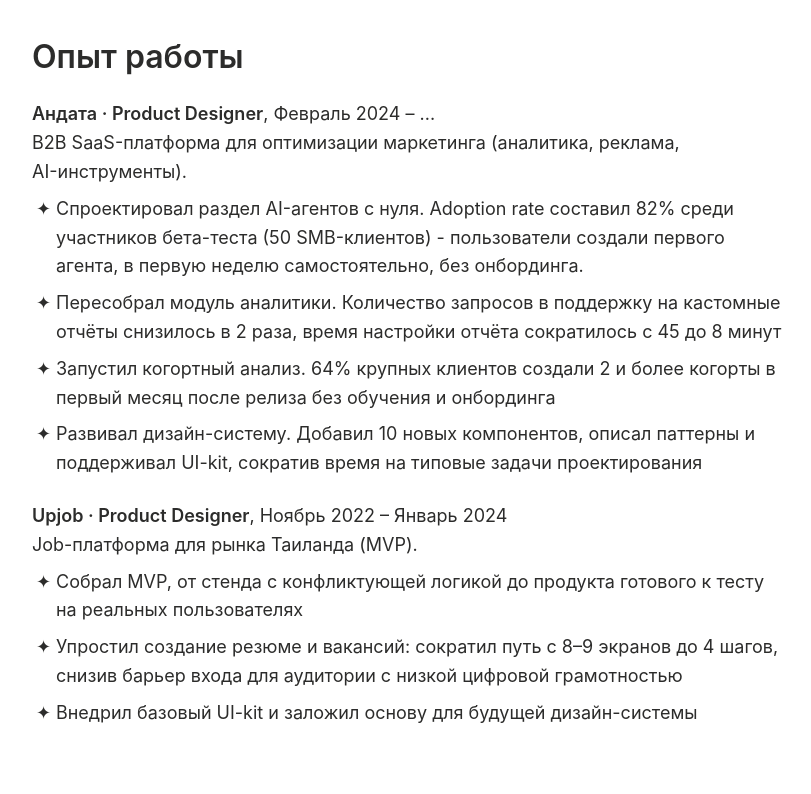
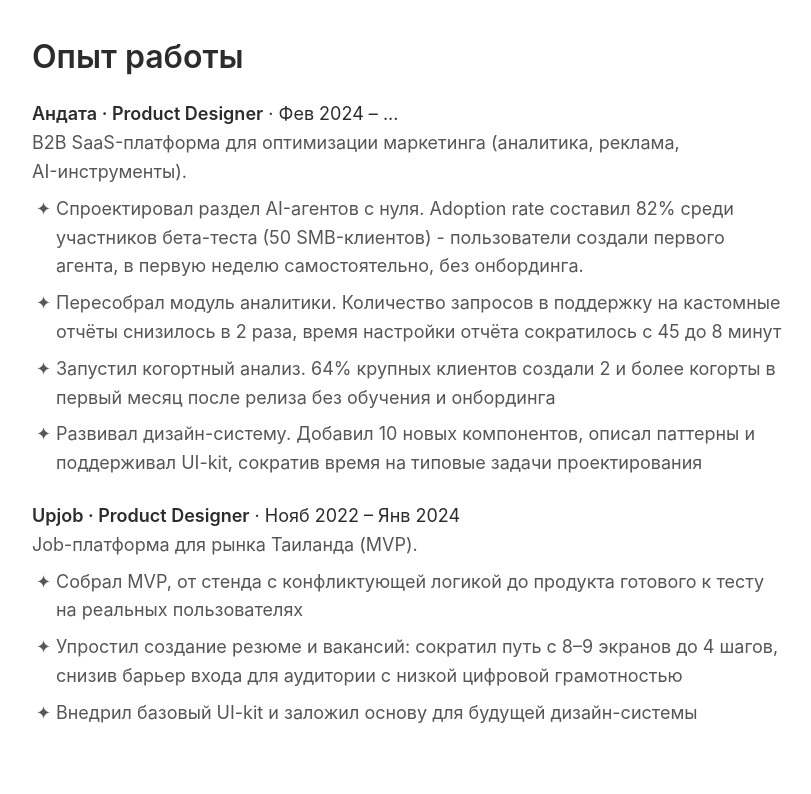
Before and after one commit to d1mavasilev/my-portfolio-next, a Next.js app: page / in a window 1280 px wide. Shown: the part 960-1754 px from the top of the page, without its empty margins (232-1043 px from the left). Built offline with nearby package versions, Linux system fonts and the light colour scheme.

Commit message:
описание

```diff
--- a/app/globals.css
+++ b/app/globals.css
@@ -141,6 +141,7 @@
 :root {
     /* Цвета */
     --color-text: #2c2c2b;
+    --color-text-secondary: #565654;
     --color-text-light: #7d7a75;
     --color-bg: #ffffff;
     --color-accent: #000000;
@@ -440,6 +441,10 @@ body.home.avatar-in-header .header {
 
 .description {
     font-size: 20px;
+}
+
+.text-muted {
+    color: var(--color-text-secondary);
 }
 
 /* Опыт */
--- a/app/page.tsx
+++ b/app/page.tsx
@@ -80,12 +80,12 @@ export default function Home() {
             <h2>Опыт работы</h2>
             <ul>
               <li>
-                <strong>Андата · Product Designer</strong>, Февраль 2024 – ...
-                <p className="experience-description">
+                <strong>Андата · Product Designer</strong> · Фев 2024 – ...
+                <p className="experience-description text-muted">
                   B2B SaaS-платформа для оптимизации маркетинга (аналитика,
                   реклама, AI-инструменты).
                 </p>
-                <ul className="pl-5 space-y-1" style={{ listStyleType: '"✦ "' }}>
+                <ul className="pl-5 space-y-1 text-muted" style={{ listStyleType: '"✦ "' }}>
                   <li>
                     Спроектировал раздел AI-агентов с нуля. Adoption rate составил 82% среди участников бета-теста (50 SMB-клиентов) - пользователи создали первого агента, в первую неделю самостоятельно, без онбординга.
                   </li>
@@ -101,11 +101,11 @@ export default function Home() {
                 </ul>
               </li>
               <li>
-                <strong>Upjob · Product Designer</strong>, Ноябрь 2022 – Январь 2024
-                <p className="experience-description">
+                <strong>Upjob · Product Designer</strong> · Нояб 2022 – Янв 2024
+                <p className="experience-description text-muted">
                   Job-платформа для рынка Таиланда (MVP).
                 </p>
-                <ul className="pl-5 space-y-1" style={{ listStyleType: '"✦ "' }}>
+                <ul className="pl-5 space-y-1 text-muted" style={{ listStyleType: '"✦ "' }}>
                   <li>
                     Собрал MVP, от стенда с конфликтующей логикой до продукта готового к тесту на реальных пользователях
                   </li>
@@ -183,19 +183,16 @@ export default function Home() {
           <section className="skills fade-in">
             <h2>Навыки</h2>
             <p>
-              <strong>Продуктовый дизайн:</strong> UX/UI · Продуктовое мышление ·
-              Дизайн взаимодействий · UX-исследования · Глубинные интервью ·
-              Юзабилити-тестирование · Прототипирование · Дизайн-системы
+              <strong>Продуктовый дизайн:</strong> <span className="text-muted">UX/UI · Продуктовое мышление · Дизайн взаимодействий · UX-исследования · Глубинные интервью · Юзабилити-тестирование · Прототипирование · Дизайн-системы</span>
             </p>
             <p>
-              <strong>Методологии:</strong> User Flow · User Story Mapping · Card
-              Sorting · Information Architecture · JTBD · CJM · Design Review
+              <strong>Методологии:</strong> <span className="text-muted">User Flow · User Story Mapping · Card Sorting · Information Architecture · JTBD · CJM · Design Review</span>
             </p>
             <p>
-              <strong>Инструменты, ПО и технологии:</strong> Figma (advanced: auto layout, variants, components, variables) · AI-инструменты, VS Code + Codex/Claude, для ускорения ресерча, прототипирования, UX-текстов и креативов · Protopie · Jira · Notion · Miro · HTML/CSS · Material 3 & HIG
+              <strong>Инструменты, ПО и технологии:</strong> <span className="text-muted">Figma (advanced: auto layout, variants, components, variables) · AI-инструменты, VS Code + Codex/Claude, для ускорения ресерча, прототипирования, UX-текстов и креативов · Protopie · Jira · Notion · Miro · HTML/CSS · Material 3 & HIG</span>
             </p>
             <p>
-              <strong>Документация:</strong> описываю спецификации и механики сценариев на языке понятном разработке и продакту в Figma, Notion, Git и Confluence
+              <strong>Документация:</strong> <span className="text-muted">описываю спецификации и механики сценариев на языке понятном разработке и продакту в Figma, Notion, Git и Confluence</span>
             </p>
           </section>
 
```
